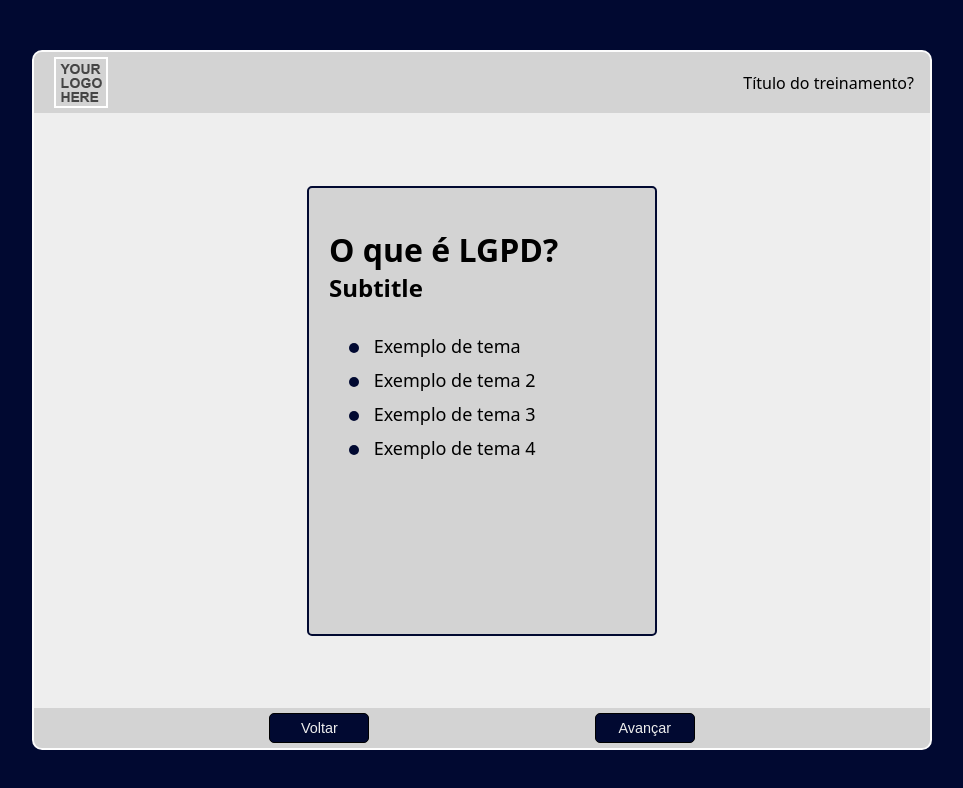
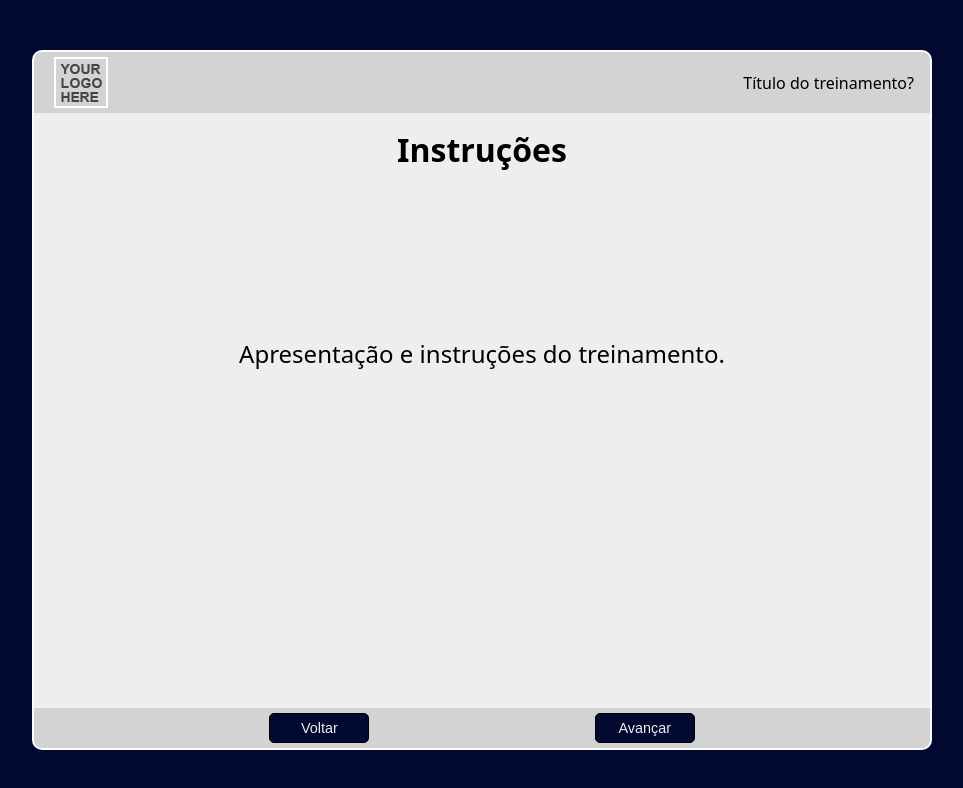
Before and after one commit to CapitaoDAreia/e-learning, a React (Create React App) app: page / in a window 1280 px wide. Both pictures are taken after a click on the button "Avançar". Shown: the top 788 px of the page, without its empty margins (158-1121 px from the left). Built offline with nearby package versions, Linux system fonts and the light colour scheme; the HTML template or start-up script is replaced by a standard one.

Commit message:
rearranging screens and routes

```diff
--- a/src/Components/Structurals/GlobalStructure.component.tsx
+++ b/src/Components/Structurals/GlobalStructure.component.tsx
@@ -8,9 +8,12 @@ import GlobalHeaderComponent from "./Header/GlobalHeader.component";
 
 //Screens
 import Home from "../../Views/Home";
-import MiddleScreenTest1 from "../../Views/MiddleScreen";
-import ScreenTest1 from "../../Views/ScreenTest1";
-import ScreenTest2 from "../../Views/ScreenTest2";
+import MiddleScreen from "../../Views/MiddleScreen";
+import Intro from "../../Views/Cap1/Intro";
+import ScreenTest2 from "../../Views/Cap1/Screen1";
+import Instructions from "../../Views/Instructions";
+import End from "../../Views/EndScreen";
+
 
 const GlobalStructureComponent = styled.div`
     border: 2px solid #fcfcfc;
@@ -35,9 +38,12 @@ const GlobalStructure = () => {
             <GlobalContent>
                 {
                     pagination === 0 ? <Home /> :
-                        pagination === 1 ? <MiddleScreenTest1 /> :
-                            pagination === 2 ? <ScreenTest1 /> :
-                                pagination === 3 ? <ScreenTest2 /> : 'End of line, 3 is your limit for now.'
+                        pagination === 1 ? <Instructions /> :
+                            pagination === 2 ? <MiddleScreen /> :
+                                pagination === 3 ? <Intro /> :
+                                    pagination === 4 ? <ScreenTest2 /> :
+                                        pagination === 5 ? <End /> :
+                                            'Out of range'
                 }
             </GlobalContent>
             <GlobalFooterComponent counter={counter} setCounter={setCounter} setPagination={setPagination} />
--- a/src/Views/ScreenTest2.tsx
+++ b/src/Views/Cap1/Intro.tsx
@@ -1,7 +1,9 @@
 import React from "react";
 import styled from "styled-components";
-import GlobalTextWindow from "../Components/Basics/GlobalTextWindow.component";
-import GlobalButtonWrapper from "../Components/Structurals/Footer/GlobalButtonWrapper.component";
+import GlobalTextWindow from "../../Components/Basics/GlobalTextWindow.component";
+import GlobalButtonWrapper from "../../Components/Structurals/Footer/GlobalButtonWrapper.component";
+import BackGroundImage from '../assets/img/start-page.png'
+
 
 const ScreenTestComponent1 = styled.div`
     background-color: #eeeeee;
@@ -42,26 +44,20 @@ const ScreenTest1 = () => {
     return (
         <ScreenTestComponent1>
             <div className="title">
-                <h1>Isso é LGPD</h1>
+                <h1>O que é XYZ?</h1>
             </div>
             <div className="content">
                 <div className="innercontent">
                     <p >
-                        A Lei Geral de Proteção de Dados Pessoais (LGPD ou LGPDP),
-                        é a legislação brasileira que regula as atividades de tratamento de dados pessoais e que também altera os artigos 7º e 16 do Marco Civil da Internet.
+                        Lorem, ipsum dolor sit amet consectetur adipisicing elit. Officia et eum nesciunt voluptas, consequuntur totam quae reprehenderit adipisci minima saepe voluptates nostrum debitis iusto obcaecati asperiores veniam est laudantium doloribus!
                     </p>
                     <p  >
-                        A Lei Geral de Proteção de Dados Pessoais (LGPD ou LGPDP),
-                        é a legislação brasileira que regula as atividades de tratamento de dados pessoais e que também altera os artigos 7º e 16 do Marco Civil da Internet.
-                        A Lei Geral de Proteção de Dados Pessoais (LGPD ou LGPDP),
-                        é a legislação brasileira que regula as atividades de tratamento de dados pessoais e que também altera os artigos 7º e 16 do Marco Civil da Internet.
-
+                        Lorem ipsum dolor sit amet, consectetur adipisicing elit. Obcaecati officia suscipit dolorem sint ab animi delectus quidem nihil libero vel, harum tenetur fugiat ipsam? Consequatur laborum deleniti libero quisquam pariatur? Lorem ipsum dolor sit amet consectetur adipisicing elit. Voluptatum ducimus molestias placeat modi nisi incidunt maiores. Natus rerum tenetur laboriosam consectetur quidem fugit exercitationem at commodi voluptatum? Impedit, ipsa officia!
                     </p>
                 </div>
                 <GlobalTextWindow>
                     <p>
-                        A Lei Geral de Proteção de Dados Pessoais (LGPD ou LGPDP),
-                        é a legislação brasileira que regula as atividades de tratamento de dados pessoais e que também altera os artigos 7º e 16 do Marco Civil da Internet.
+                        Lorem ipsum dolor sit amet consectetur adipisicing elit. Quisquam laboriosam ea sunt deleniti autem. Sapiente architecto dolorem rem molestiae, laboriosam ipsa optio temporibus animi itaque est in dicta! Sint, quibusdam!
                     </p>
                 </GlobalTextWindow>
 
--- a/src/Views/ScreenTest1.tsx
+++ b/src/Views/Cap1/Screen1.tsx
@@ -1,9 +1,7 @@
 import React from "react";
 import styled from "styled-components";
-import GlobalTextWindow from "../Components/Basics/GlobalTextWindow.component";
-import GlobalButtonWrapper from "../Components/Structurals/Footer/GlobalButtonWrapper.component";
-import BackGroundImage from '../assets/img/start-page.png'
-
+import GlobalTextWindow from "../../Components/Basics/GlobalTextWindow.component";
+import GlobalButtonWrapper from "../../Components/Structurals/Footer/GlobalButtonWrapper.component";
 
 const ScreenTestComponent1 = styled.div`
     background-color: #eeeeee;
@@ -44,26 +42,22 @@ const ScreenTest1 = () => {
     return (
         <ScreenTestComponent1>
             <div className="title">
-                <h1>O que é LGPD?</h1>
+                <h1>Isso é XYZ</h1>
             </div>
             <div className="content">
                 <div className="innercontent">
                     <p >
-                        A Lei Geral de Proteção de Dados Pessoais (LGPD ou LGPDP),
-                        é a legislação brasileira que regula as atividades de tratamento de dados pessoais e que também altera os artigos 7º e 16 do Marco Civil da Internet.
+                        Lorem ipsum dolor sit amet consectetur adipisicing elit. Nemo illum at dolores? Minus nisi, est vitae, dolores veritatis doloremque consequuntur pariatur enim quaerat sequi suscipit sapiente voluptates eaque consectetur nemo.
                     </p>
                     <p  >
-                        A Lei Geral de Proteção de Dados Pessoais (LGPD ou LGPDP),
-                        é a legislação brasileira que regula as atividades de tratamento de dados pessoais e que também altera os artigos 7º e 16 do Marco Civil da Internet.
-                        A Lei Geral de Proteção de Dados Pessoais (LGPD ou LGPDP),
-                        é a legislação brasileira que regula as atividades de tratamento de dados pessoais e que também altera os artigos 7º e 16 do Marco Civil da Internet.
+                        Lorem ipsum, dolor sit amet consectetur adipisicing elit. Repellat sapiente facilis aut quas illo numquam asperiores mollitia minus praesentium at! Pariatur ex repellendus sequi aut eligendi dolore a, incidunt sed.
+                        Lorem ipsum dolor sit amet consectetur adipisicing elit. At ea iste excepturi, nesciunt praesentium odit saepe labore magni ullam quos. Veritatis ullam incidunt temporibus commodi repellendus! Maiores, magnam sunt! Consequatur!
 
                     </p>
                 </div>
                 <GlobalTextWindow>
                     <p>
-                        A Lei Geral de Proteção de Dados Pessoais (LGPD ou LGPDP),
-                        é a legislação brasileira que regula as atividades de tratamento de dados pessoais e que também altera os artigos 7º e 16 do Marco Civil da Internet.
+                        Lorem ipsum, dolor sit amet consectetur adipisicing elit. Quia aut tempora corrupti dolorum ab eum voluptates, deserunt architecto, odio magnam at voluptate asperiores vitae sequi, est vel facilis doloribus tenetur!
                     </p>
                 </GlobalTextWindow>
 
--- /dev/null
+++ b/src/Views/EndScreen.tsx
@@ -0,0 +1,51 @@
+import React from "react";
+import styled from "styled-components";
+import GlobalTextWindow from "../Components/Basics/GlobalTextWindow.component";
+import GlobalButtonWrapper from "../Components/Structurals/Footer/GlobalButtonWrapper.component";
+
+const EndScreen = styled.div`
+    background-color: #eeeeee;
+    color: #000000;
+    width: 100%;
+    height: 100%;
+    display: flex;
+    flex-wrap: wrap;
+    text-align: center;
+
+    .title{
+        width: 100%;
+        height: 40px;
+        margin-top: 15px;
+    }
+    .content{
+        font-size: 1.5rem;
+
+        p.contentp{
+            width: 50%;
+            margin: 0px auto;
+        }
+        width: 100%;
+        display: flex;
+        justify-content: center;
+    }
+`;
+
+const End = () => {
+    return (
+        <EndScreen>
+            <div className="title">
+                <h1>Fim do treinamento</h1>
+            </div>
+            <div className="content">
+                <p>
+                    Parabéns!
+                </p>
+
+            </div>
+            <GlobalButtonWrapper>
+            </GlobalButtonWrapper>
+        </EndScreen>
+    )
+}
+
+export default End
--- /dev/null
+++ b/src/Views/Instructions.tsx
@@ -0,0 +1,51 @@
+import React from "react";
+import styled from "styled-components";
+import GlobalTextWindow from "../Components/Basics/GlobalTextWindow.component";
+import GlobalButtonWrapper from "../Components/Structurals/Footer/GlobalButtonWrapper.component";
+
+const InstructionsScreen = styled.div`
+    background-color: #eeeeee;
+    color: #000000;
+    width: 100%;
+    height: 100%;
+    display: flex;
+    flex-wrap: wrap;
+    text-align: center;
+
+    .title{
+        width: 100%;
+        height: 40px;
+        margin-top: 15px;
+    }
+    .content{
+        font-size: 1.5rem;
+
+        p.contentp{
+            width: 50%;
+            margin: 0px auto;
+        }
+        width: 100%;
+        display: flex;
+        justify-content: center;
+    }
+`;
+
+const Instructions = () => {
+    return (
+        <InstructionsScreen>
+            <div className="title">
+                <h1>Instruções</h1>
+            </div>
+            <div className="content">
+                <p>
+                    Apresentação e instruções do treinamento.
+                </p>
+
+            </div>
+            <GlobalButtonWrapper>
+            </GlobalButtonWrapper>
+        </InstructionsScreen>
+    )
+}
+
+export default Instructions
--- a/src/Views/MiddleScreen.tsx
+++ b/src/Views/MiddleScreen.tsx
@@ -15,11 +15,11 @@ const MiddleScreenTestComponent1 = styled.div`
     align-items: center;
 `;
 
-const MiddleScreenTest1 = () => {
+const MiddleScreen = () => {
     return (
         <MiddleScreenTestComponent1>
             <Book
-                title='O que é LGPD?'
+                title='O que é XYZ?'
                 subtitle='Subtitle'
                 first='Exemplo de tema'
                 second='Exemplo de tema 2'
@@ -30,4 +30,4 @@ const MiddleScreenTest1 = () => {
     )
 }
 
-export default MiddleScreenTest1
+export default MiddleScreen
--- a/src/global.presets.ts
+++ b/src/global.presets.ts
@@ -2,5 +2,5 @@
 export const locale = {
     title: 'Título do treinamento?',
     footer: 'Rodapé do treinamento',
-    wellcome: 'Bem-vindo(a) ao treinamento de LGPD'
+    wellcome: 'Bem-vindo(a) ao treinamento de XYZ'
 }
```
